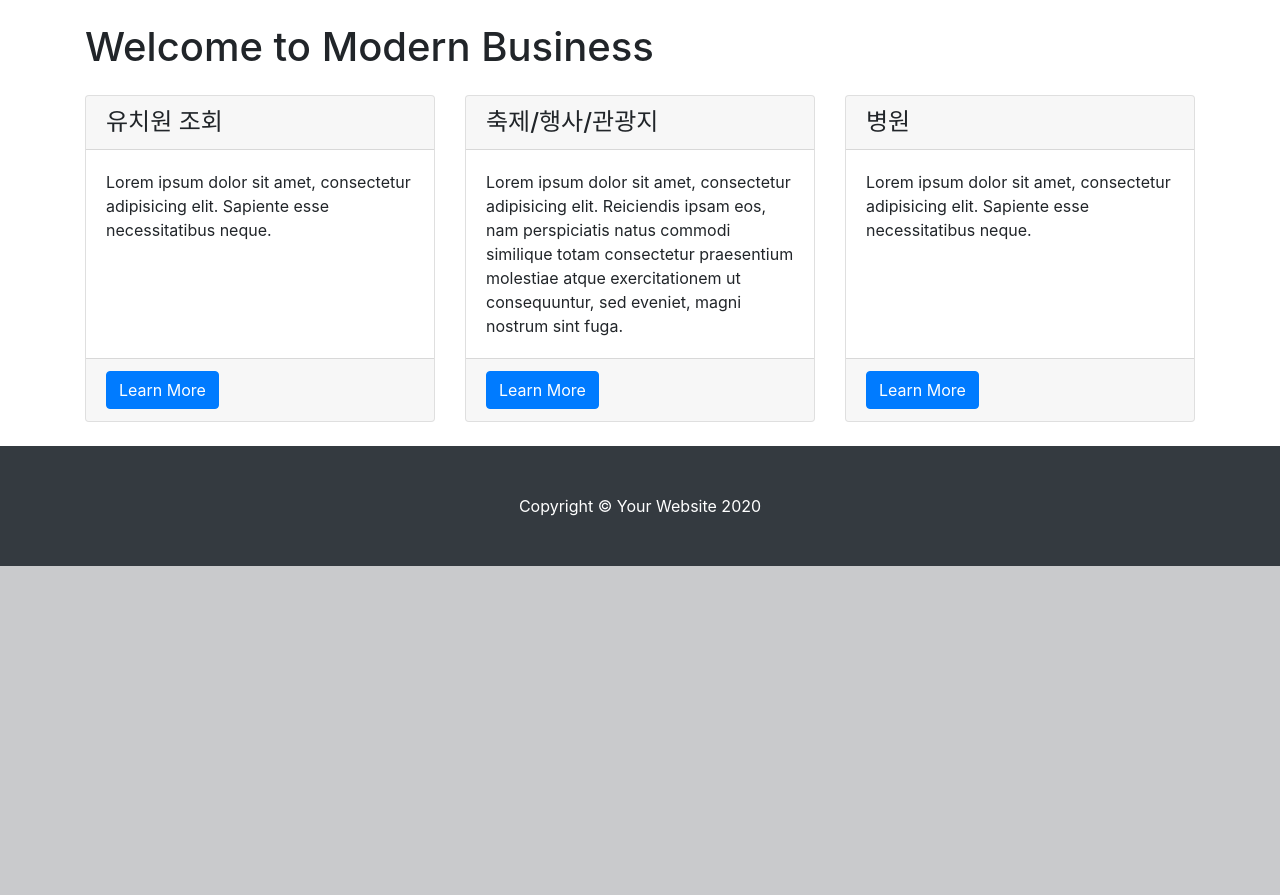
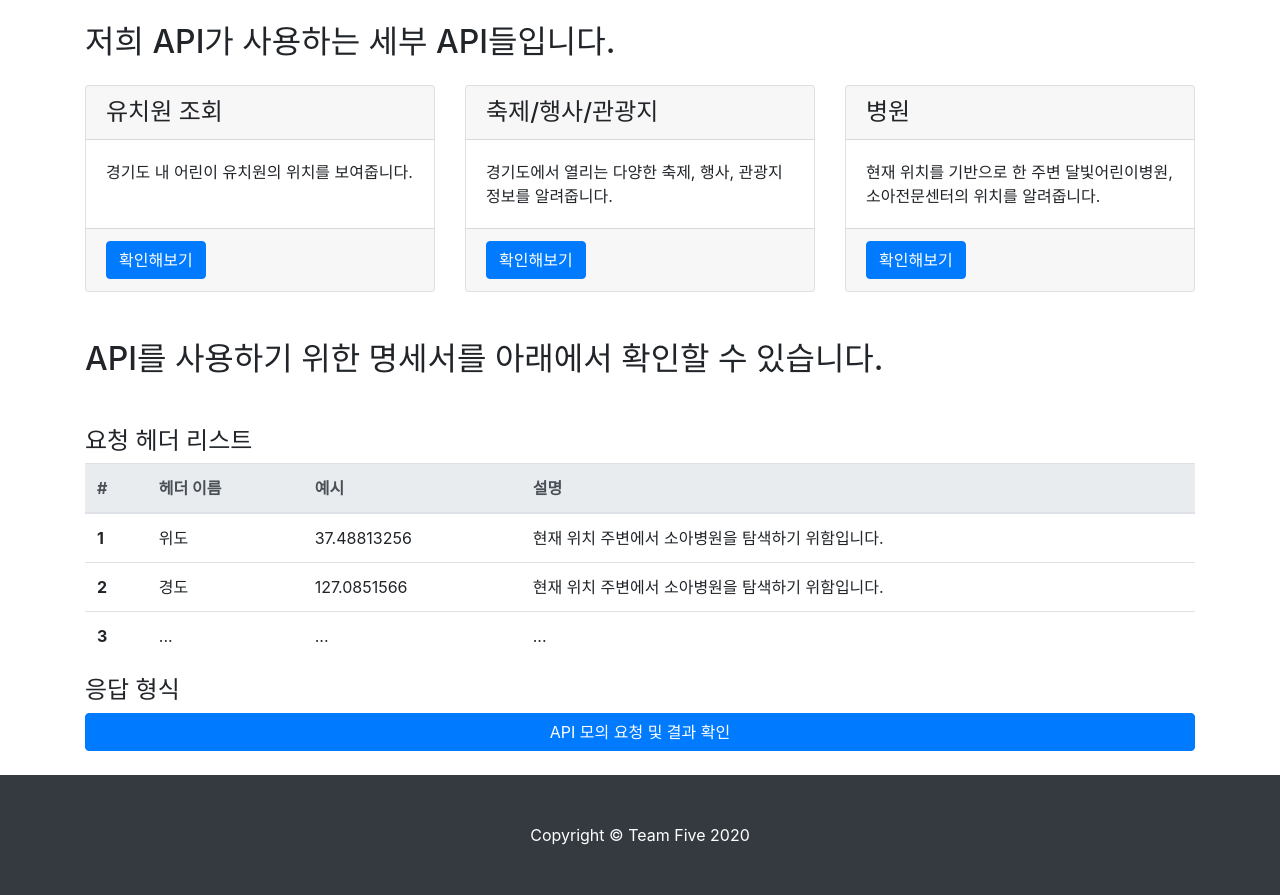
Before and after one commit to wnehdals/service_program, a Flask app: page / in a window 1280 px wide. Shown: the part 577-1472 px from the top of the page. Before the commit the page ends 1143 px from the top, so only its background shows below. Run offline with Flask 2, Linux system fonts and the light colour scheme; grey boxes labelled with a size stand in for pictures from a placeholder-image service; some libraries are stand-ins or nearby versions.

Commit message:
modified homepage design
minor ui changes

```diff
--- a/templates/index.html
+++ b/templates/index.html
@@ -15,37 +15,31 @@
 
   <!-- Custom styles for this template -->
   <link href="static/css/modern-business.css" rel="stylesheet">
-
+  <style>
+    .text-stroke {
+    color: white;
+    text-shadow:
+    -1px -1px 0 #000,
+    1px -1px 0 #000,
+    -1px 1px 0 #000,
+    1px 1px 0 #000;
+    }
+  </style>
 </head>
 
 <body>
 
   <!-- Navigation -->
-  <nav class="navbar fixed-top navbar-expand-lg navbar-dark bg-dark fixed-top">
+  <nav class="navbar fixed-top navbar-expand-lg navbar-light fixed-top" style="background-color:#eee6c4; border-bottom: 1px solid black">
     <div class="container">
-      <a class="navbar-brand" href="index.html">To be good parents</a>
+      <a class="navbar-brand" href="index.html">Be a good parents!</a>
       <button class="navbar-toggler navbar-toggler-right" type="button" data-toggle="collapse" data-target="#navbarResponsive" aria-controls="navbarResponsive" aria-expanded="false" aria-label="Toggle navigation">
         <span class="navbar-toggler-icon"></span>
       </button>
       <div class="collapse navbar-collapse" id="navbarResponsive">
         <ul class="navbar-nav ml-auto">
           <li class="nav-item">
-            <a class="nav-link" href="about.html">About</a>
-          </li>
-          <li class="nav-item">
-            <a class="nav-link" href="services.html">Services</a>
-          </li>
-          <li class="nav-item dropdown">
-            <a class="nav-link dropdown-toggle" href="#" id="navbarDropdownPages" data-toggle="dropdown" aria-haspopup="true" aria-expanded="false">
-              Other Pages
-            </a>
-            <div class="dropdown-menu dropdown-menu-right" aria-labelledby="navbarDropdownPages">
-              <a class="dropdown-item" href="full-width.html">Full Width Page</a>
-              <a class="dropdown-item" href="sidebar.html">Sidebar Page</a>
-              <a class="dropdown-item" href="faq.html">FAQ</a>
-              <a class="dropdown-item" href="404.html">404</a>
-              <a class="dropdown-item" href="pricing.html">Pricing Table</a>
-            </div>
+            <a class="nav-link" href="about.html">API Document</a>
           </li>
         </ul>
       </div>
@@ -61,26 +55,19 @@
       </ol>
       <div class="carousel-inner" role="listbox">
         <!-- Slide One - Set the background image for this slide in the line below -->
-        <div class="carousel-item active" style="background-image: url('http://placehold.it/1900x1080')">
+        <div class="carousel-item active" style="background-image: url('https://www.wallpapers4u.org/wp-content/uploads/children_jump_run_grass_holiday_balloons_53824_1920x1080.jpg')">
           <div class="carousel-caption d-none d-md-block">
-            <h3>First Slide</h3>
-            <p>This is a description for the first slide.</p>
+            <h1 class="text-stroke">좋은 부모가 되기 위한 API</h1>
+            <h3 class="text-stroke">저희 Team Five에서 만든 API를 사용하여 좋은 부모에 한 발자국 더 가까워질 수 있습니다.</h3>
           </div>
         </div>
-        <!-- Slide Two - Set the background image for this slide in the line below -->
+        <!-- Slide Two - Set the background image for this slide in the line below
         <div class="carousel-item" style="background-image: url('http://placehold.it/1900x1080')">
           <div class="carousel-caption d-none d-md-block">
             <h3>Second Slide</h3>
             <p>This is a description for the second slide.</p>
           </div>
-        </div>
-        <!-- Slide Three - Set the background image for this slide in the line below -->
-        <div class="carousel-item" style="background-image: url('http://placehold.it/1900x1080')">
-          <div class="carousel-caption d-none d-md-block">
-            <h3>Third Slide</h3>
-            <p>This is a description for the third slide.</p>
-          </div>
-        </div>
+        </div> -->
       </div>
       <a class="carousel-control-prev" href="#carouselExampleIndicators" role="button" data-slide="prev">
         <span class="carousel-control-prev-icon" aria-hidden="true"></span>
@@ -96,7 +83,7 @@
   <!-- Page Content -->
   <div class="container">
 
-    <h1 class="my-4">Welcome to Modern Business</h1>
+    <h2 class="my-4">저희 API가 사용하는 세부 API들입니다.</h2>
 
     <!-- Marketing Icons Section -->
     <div class="row">
@@ -104,10 +91,10 @@
         <div class="card h-100">
           <h4 class="card-header">유치원 조회</h4>
           <div class="card-body">
-            <p class="card-text">Lorem ipsum dolor sit amet, consectetur adipisicing elit. Sapiente esse necessitatibus neque.</p>
+            <p class="card-text">경기도 내 어린이 유치원의 위치를 보여줍니다.</p>
           </div>
           <div class="card-footer">
-            <a href="children.html" class="btn btn-primary">Learn More</a>
+            <a href="children.html" class="btn btn-primary">확인해보기</a>
           </div>
         </div>
       </div>
@@ -115,10 +102,10 @@
         <div class="card h-100">
           <h4 class="card-header">축제/행사/관광지</h4>
           <div class="card-body">
-            <p class="card-text">Lorem ipsum dolor sit amet, consectetur adipisicing elit. Reiciendis ipsam eos, nam perspiciatis natus commodi similique totam consectetur praesentium molestiae atque exercitationem ut consequuntur, sed eveniet, magni nostrum sint fuga.</p>
+            <p class="card-text">경기도에서 열리는 다양한 축제, 행사, 관광지 정보를 알려줍니다.</p>
           </div>
           <div class="card-footer">
-            <a href="festival.html" class="btn btn-primary">Learn More</a>
+            <a href="festival.html" class="btn btn-primary">확인해보기</a>
           </div>
         </div>
       </div>
@@ -126,10 +113,10 @@
         <div class="card h-100">
           <h4 class="card-header">병원</h4>
           <div class="card-body">
-            <p class="card-text">Lorem ipsum dolor sit amet, consectetur adipisicing elit. Sapiente esse necessitatibus neque.</p>
+            <p class="card-text">현재 위치를 기반으로 한 주변 달빛어린이병원, 소아전문센터의 위치를 알려줍니다.</p>
           </div>
           <div class="card-footer">
-            <a href="hospital" class="btn btn-primary">Learn More</a>
+            <a href="hospital" class="btn btn-primary">확인해보기</a>
           </div>
         </div>
       </div>
@@ -137,6 +124,46 @@
     <!-- /.row -->
 
 
+    <h2 class="my-4">API를 사용하기 위한 명세서를 아래에서 확인할 수 있습니다.</h2>
+
+    <div class="row">
+      <div class="col-lg-12 my-4">
+        <h4>요청 헤더 리스트</h4>
+        <table class="table">
+          <thead class="thead-light">
+          <tr>
+            <th scope="col">#</th>
+            <th scope="col">헤더 이름</th>
+            <th scope="col">예시</th>
+            <th scope="col">설명</th>
+          </tr>
+          </thead>
+          <tbody>
+          <tr>
+            <th scope="row">1</th>
+            <td>위도</td>
+            <td>37.48813256</td>
+            <td>현재 위치 주변에서 소아병원을 탐색하기 위함입니다.</td>
+          </tr>
+          <tr>
+            <th scope="row">2</th>
+            <td>경도</td>
+            <td>127.0851566</td>
+            <td>현재 위치 주변에서 소아병원을 탐색하기 위함입니다.</td>
+          </tr>
+          <tr>
+            <th scope="row">3</th>
+            <td>...</td>
+            <td>...</td>
+            <td>...</td>
+          </tr>
+          </tbody>
+        </table>
+        <h4>응답 형식</h4>
+
+        <button class="btn btn-primary btn-block">API 모의 요청 및 결과 확인</button>
+      </div>
+    </div>
 
 
 
@@ -146,7 +173,7 @@
   <!-- Footer -->
   <footer class="py-5 bg-dark">
     <div class="container">
-      <p class="m-0 text-center text-white">Copyright &copy; Your Website 2020</p>
+      <p class="m-0 text-center text-white">Copyright &copy; Team Five 2020</p>
     </div>
     <!-- /.container -->
   </footer>
```
